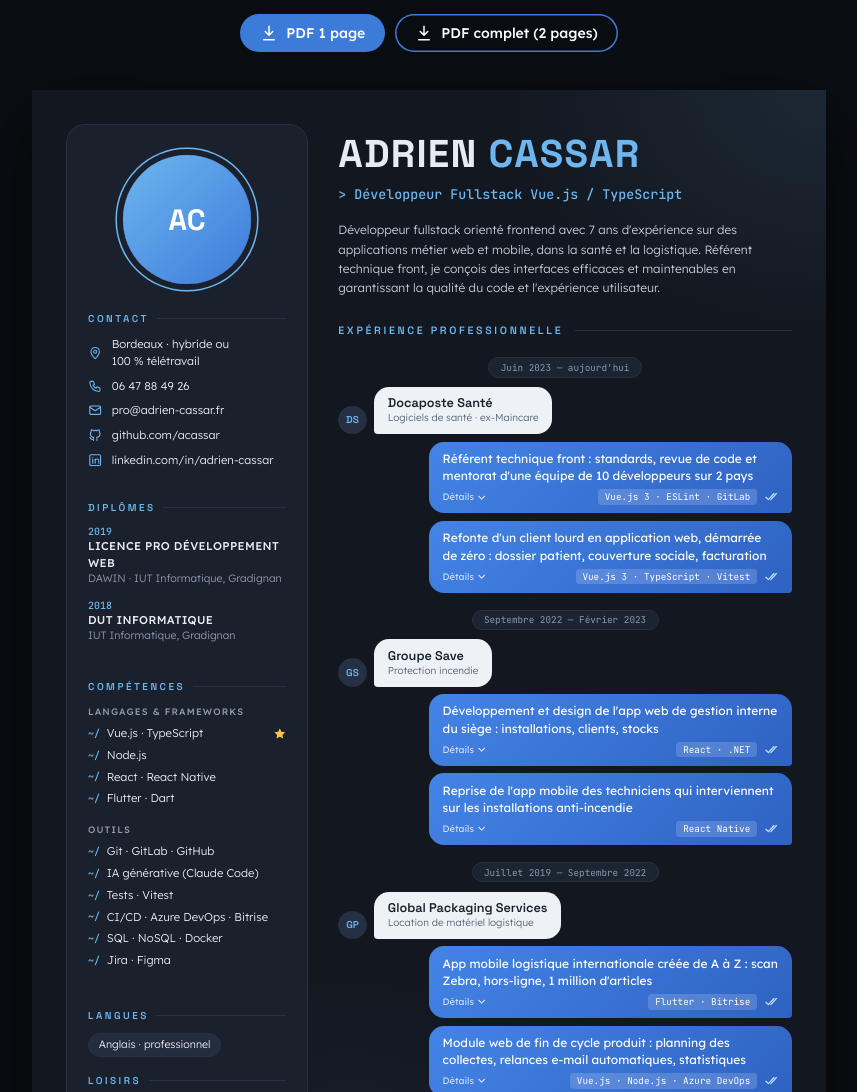
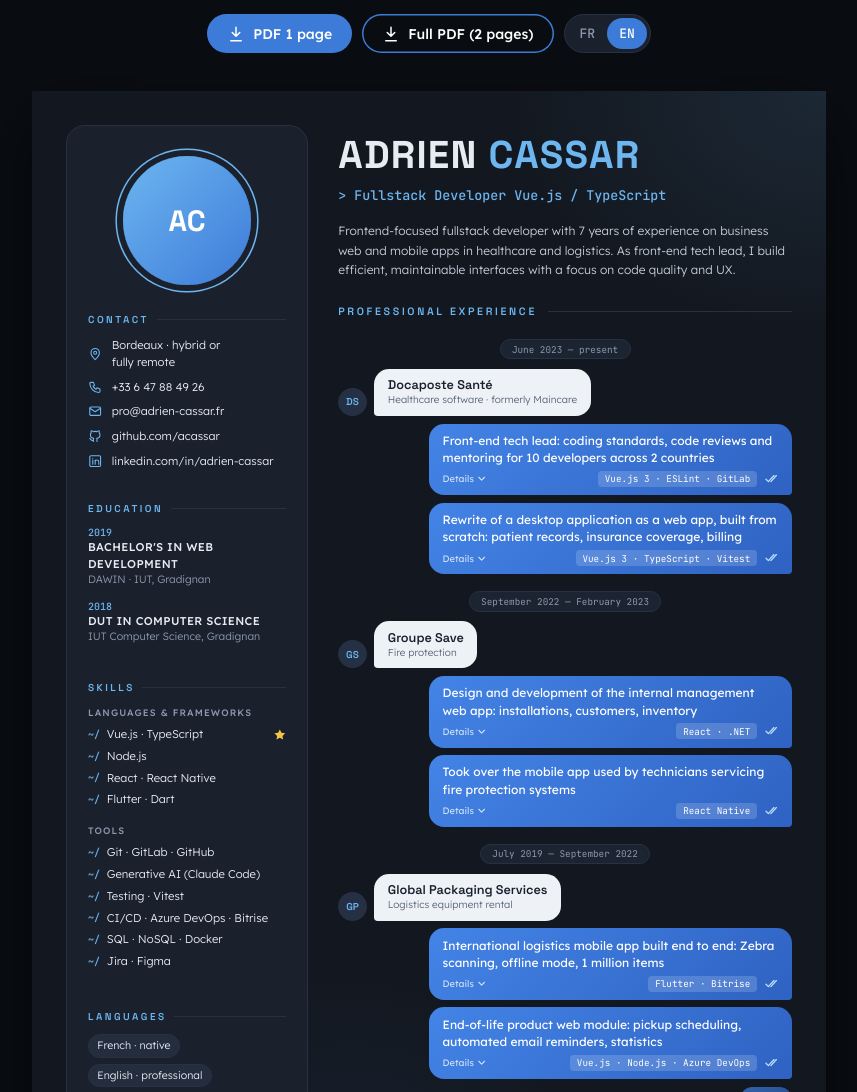
Before and after one commit to acassar/site-cv, a website: page index.html in a window 1280 px wide. Shown: the top 1092 px of the page, without its empty margins (211-1068 px from the left). Drawn offline with Linux system fonts and the light colour scheme.

Commit message:
Add English version with language switch
- Add English content in cv-data.en.js, merged over the French data
- Make render.js re-render on language change, with translated UI labels
- Add FR/EN switch in the toolbar, synced with ?lang= in the URL
- Default to the browser language when no lang is given
- Export French and English PDFs (1 page and complete) with npm run pdf

```diff
--- /dev/null
+++ b/cv-data.en.js
@@ -0,0 +1,159 @@
+window.CV_EN = {
+  role: "Fullstack Developer Vue.js / TypeScript",
+  summary:
+    "Frontend-focused fullstack developer with {years} years of experience on business web and mobile apps in healthcare and logistics. As front-end tech lead, I build efficient, maintainable interfaces with a focus on code quality and UX.",
+
+  contact: [
+    { icon: "pin", label: "Bordeaux · hybrid or fully remote" },
+    { icon: "phone", label: "+33 6 47 88 49 26", href: "tel:+33647884926" },
+    {
+      icon: "mail",
+      label: "pro@adrien-cassar.fr",
+      href: "mailto:pro@adrien-cassar.fr",
+    },
+    {
+      icon: "github",
+      label: "github.com/acassar",
+      href: "https://github.com/acassar",
+    },
+    {
+      icon: "linkedin",
+      label: "linkedin.com/in/adrien-cassar",
+      href: "https://www.linkedin.com/in/adrien-cassar",
+    },
+    {
+      icon: "globe",
+      label: "adrien-cassar.fr",
+      href: "https://adrien-cassar.fr",
+      printOnly: true,
+    },
+  ],
+
+  education: [
+    {
+      year: "2019",
+      degree: "Bachelor's in Web Development",
+      school: "DAWIN · IUT, Gradignan",
+    },
+    {
+      year: "2018",
+      degree: "DUT in Computer Science",
+      school: "IUT Computer Science, Gradignan",
+    },
+  ],
+
+  skills: [
+    {
+      group: "Languages & frameworks",
+      items: [
+        { label: "Vue.js · TypeScript", favorite: true },
+        { label: "Node.js" },
+        { label: "React · React Native" },
+        { label: "Flutter · Dart" },
+      ],
+    },
+    {
+      group: "Tools",
+      items: [
+        { label: "Git · GitLab · GitHub" },
+        { label: "Generative AI (Claude Code)" },
+        { label: "Testing · Vitest" },
+        { label: "CI/CD · Azure DevOps · Bitrise" },
+        { label: "SQL · NoSQL · Docker" },
+        { label: "Jira · Figma" },
+      ],
+    },
+  ],
+
+  languages: ["French · native", "English · professional"],
+  hobbies: ["Climbing", "Skating", "Gaming"],
+
+  experience: [
+    {
+      period: "June 2023 — present",
+      company: "Docaposte Santé",
+      detail: "Healthcare software · formerly Maincare",
+      missions: [
+        {
+          stack: "Vue.js 3 · ESLint · GitLab",
+          text: "Front-end tech lead: coding standards, code reviews and mentoring for 10 developers across 2 countries",
+          details: [
+            "Became front-end lead a few months after the project started",
+            "Wrote the technical documentation and front-end best practices",
+            "Defined merge request approval rules as merge master",
+            "Owned the main features and technical improvements",
+            "Upskilled the team (up to ~10 developers) on the Vue 3 Composition API",
+          ],
+        },
+        {
+          stack: "Vue.js 3 · TypeScript · Vitest",
+          text: "Rewrite of a desktop application as a web app, built from scratch: patient records, insurance coverage, billing",
+          details: [
+            "Bootstrapped the project with Vue 3 (Composition API) and TypeScript, ESLint setup",
+            "Patient record with a summary page of all their information",
+            "Create, edit and view insurance coverage (French social security, supplementary health insurance)",
+            "Billing information management",
+            "Case management: list view, statistics on several key indicators, multi-criteria search",
+            "Unit testing with Vitest",
+          ],
+        },
+      ],
+    },
+    {
+      period: "September 2022 — February 2023",
+      company: "Groupe Save",
+      detail: "Fire protection",
+      missions: [
+        {
+          stack: "React · .NET",
+          text: "Design and development of the internal management web app: installations, customers, inventory",
+          details: [
+            "Internal operations management: installations, customers, inventory",
+            "Used daily by the ~20 head office employees",
+            "Screen design and development, React front end and .NET back end",
+          ],
+        },
+        {
+          stack: "React Native",
+          text: "Took over the mobile app used by technicians servicing fire protection systems",
+          details: [
+            "Took over and evolved an existing React Native app",
+            "Used by all technicians during their on-site interventions",
+          ],
+        },
+      ],
+    },
+    {
+      period: "July 2019 — September 2022",
+      company: "Global Packaging Services",
+      detail: "Logistics equipment rental",
+      missions: [
+        {
+          stack: "Flutter · Bitrise",
+          text: "International logistics mobile app built end to end: Zebra scanning, offline mode, 1 million items",
+          details: [
+            "End-to-end ownership: visual identity, design, development and translations",
+            "R&D on Zebra device scan events",
+            "Movement orders (pickup, delivery) retrieved per production site",
+            "Barcode scanning of products against the matching movement order",
+            "Offline mode with server synchronization",
+            "Internal movements and product status changes",
+            "Large data volume: ~1 million items",
+            "Release on Managed Google Play, device fleet management, CI/CD with Bitrise",
+          ],
+        },
+        {
+          stack: "Vue.js · Node.js · Azure DevOps",
+          text: "End-of-life product web module: pickup scheduling, automated email reminders, statistics",
+          details: [
+            "Management of product end of life and pickup from end customers",
+            "Inventory declarations: email and signature templates, automated sending at a configurable frequency",
+            "Statistics and tracking of responses to inventory requests",
+            "Weekly pickup calendar: creation, status filters, confirmation",
+            "CI/CD with Azure DevOps",
+          ],
+        },
+      ],
+    },
+  ],
+};
--- a/index.html
+++ b/index.html
@@ -26,18 +26,23 @@
   <div class="toolbar">
     <button class="btn" id="print-btn" type="button">
       <svg viewBox="0 0 24 24" aria-hidden="true"><path d="M12 3v12m0 0-5-5m5 5 5-5M5 21h14" fill="none" stroke="currentColor" stroke-width="2" stroke-linecap="round" stroke-linejoin="round"/></svg>
-      PDF 1 page
+      <span>PDF 1 page</span>
     </button>
     <button class="btn btn-ghost" id="print-full-btn" type="button">
       <svg viewBox="0 0 24 24" aria-hidden="true"><path d="M12 3v12m0 0-5-5m5 5 5-5M5 21h14" fill="none" stroke="currentColor" stroke-width="2" stroke-linecap="round" stroke-linejoin="round"/></svg>
-      PDF complet (2 pages)
+      <span>PDF complet (2 pages)</span>
     </button>
+    <div class="lang-switch" role="group" aria-label="Langue / Language">
+      <button type="button" data-lang="fr" lang="fr">FR</button>
+      <button type="button" data-lang="en" lang="en">EN</button>
+    </div>
   </div>
 
   <main class="page" id="cv"></main>
   <section class="page details-page" id="cv-details" aria-label="Réalisations en détail"></section>
 
   <script src="cv-data.js"></script>
+  <script src="cv-data.en.js"></script>
   <script src="render.js"></script>
 </body>
 </html>
--- a/render.js
+++ b/render.js
@@ -1,5 +1,16 @@
 (function () {
-  const cv = window.CV;
+  const labels = {
+    fr: {
+      contact: "Contact", education: "Diplômes", skills: "Compétences", languages: "Langues", hobbies: "Loisirs",
+      experience: "Expérience professionnelle", more: "Détails", detailsTitle: "Réalisations en détail",
+      detailsAria: "Réalisations en détail", pdf: "PDF 1 page", pdfFull: "PDF complet (2 pages)", doc: "CV",
+    },
+    en: {
+      contact: "Contact", education: "Education", skills: "Skills", languages: "Languages", hobbies: "Hobbies",
+      experience: "Professional experience", more: "Details", detailsTitle: "Detailed achievements",
+      detailsAria: "Detailed achievements", pdf: "PDF 1 page", pdfFull: "Full PDF (2 pages)", doc: "Resume",
+    },
+  };
 
   const esc = (s) =>
     String(s).replace(/[&<>"']/g, (c) => ({ "&": "&amp;", "<": "&lt;", ">": "&gt;", '"': "&quot;", "'": "&#39;" })[c]);
@@ -26,9 +37,12 @@
     const now = new Date();
     return Math.floor((now.getFullYear() * 12 + now.getMonth() + 1 - (y * 12 + m)) / 12);
   };
+  function render(lang) {
+    const cv = Object.assign({}, window.CV, lang === "en" ? window.CV_EN : {});
+    const t = labels[lang];
     const summary = cv.summary.replace("{years}", yearsSince(cv.careerStart));
 
-  const sideTitle = (t) => `<h3 class="side-title">${esc(t)}</h3>`;
+    const sideTitle = (title) => `<h3 class="side-title">${esc(title)}</h3>`;
 
     const sidebar = `
       <aside class="sidebar">
@@ -38,14 +52,14 @@
         </div>
 
         <section>
-        ${sideTitle("Contact")}
+          ${sideTitle(t.contact)}
           <ul class="contact">
             ${cv.contact.map((c) => `<li${c.printOnly ? ' class="print-only"' : ""}>${icon(c.icon)}${c.href ? `<a href="${esc(c.href)}">${esc(c.label)}</a>` : `<span>${esc(c.label)}</span>`}</li>`).join("")}
           </ul>
         </section>
 
         <section>
-        ${sideTitle("Diplômes")}
+          ${sideTitle(t.education)}
           <ul class="edu">
             ${cv.education
               .map(
@@ -60,7 +74,7 @@
         </section>
 
         <section class="skills">
-        ${sideTitle("Compétences")}
+          ${sideTitle(t.skills)}
           ${cv.skills
             .map(
               (g) => `<h4>${esc(g.group)}</h4>
@@ -78,9 +92,9 @@
         </section>
 
         <section class="side-bottom">
-        ${sideTitle("Langues")}
+          ${sideTitle(t.languages)}
           <div class="tags">${cv.languages.map((l) => `<span class="tag">${esc(l)}</span>`).join("")}</div>
-        ${sideTitle("Loisirs")}
+          ${sideTitle(t.hobbies)}
           <div class="tags">${cv.hobbies.map((h) => `<span class="tag">${esc(h)}</span>`).join("")}</div>
         </section>
       </aside>`;
@@ -104,7 +118,7 @@
       const body = `<p>${esc(m.text)}</p>
         <div class="meta">${
           m.details
-          ? '<span class="more-hint">Détails<svg class="chevron" viewBox="0 0 24 24" aria-hidden="true"><path d="m6 9 6 6 6-6"/></svg></span>'
+            ? `<span class="more-hint">${esc(t.more)}<svg class="chevron" viewBox="0 0 24 24" aria-hidden="true"><path d="m6 9 6 6 6-6"/></svg></span>`
             : ""
         }<span class="stack">${esc(m.stack)}</span><svg class="ticks" viewBox="0 0 22 16" aria-hidden="true"><path d="m1.5 8.5 4 4 9-10m-5 10 9-10"/></svg></div>`;
       return `<div class="msg out">${
@@ -139,7 +153,7 @@
       <header class="details-header">
         <div>
           <h2>${esc(cv.firstName)} <span>${esc(cv.lastName)}</span></h2>
-        <p>&gt; Réalisations en détail</p>
+          <p>&gt; ${esc(t.detailsTitle)}</p>
         </div>
         <span class="page-num">2/2</span>
       </header>
@@ -153,7 +167,7 @@
           <p class="summary">${esc(summary)}</p>
         </header>
 
-      <h2 class="section-title">Expérience professionnelle</h2>
+        <h2 class="section-title">${esc(t.experience)}</h2>
         <div class="chat">
           ${cv.experience.map(thread).join("")}
           <div class="msg out typing" aria-hidden="true"><div class="bubble"><i></i><i></i><i></i></div></div>
@@ -161,12 +175,32 @@
       </div>`;
 
     document.getElementById("cv").innerHTML = main + sidebar;
-  document.getElementById("cv-details").innerHTML = detailsPage;
+    const details = document.getElementById("cv-details");
+    details.innerHTML = detailsPage;
+    details.setAttribute("aria-label", t.detailsAria);
+
+    document.documentElement.lang = lang;
+    document.title = `${cv.firstName} ${cv.lastName} — ${t.doc}`;
+    document.querySelector("#print-btn span").textContent = t.pdf;
+    document.querySelector("#print-full-btn span").textContent = t.pdfFull;
+    document.querySelectorAll(".lang-switch button").forEach((b) => b.setAttribute("aria-pressed", b.dataset.lang === lang));
+  }
 
   const params = new URLSearchParams(location.search);
+  const browserLang = (navigator.language || "fr").toLowerCase().startsWith("fr") ? "fr" : "en";
+  render(labels[params.get("lang")] ? params.get("lang") : browserLang);
   if (params.has("og")) document.body.classList.add("og");
   if (params.has("complet")) document.body.classList.add("complete");
-  document.title = `${cv.firstName} ${cv.lastName} — CV`;
+
+  document.querySelectorAll(".lang-switch button").forEach((b) =>
+    b.addEventListener("click", () => {
+      render(b.dataset.lang);
+      params.set("lang", b.dataset.lang);
+      try {
+        history.replaceState(null, "", `?${params}`);
+      } catch (e) {}
+    })
+  );
 
   const print = (complete) => {
     document.body.classList.toggle("complete", complete);
--- a/styles.css
+++ b/styles.css
@@ -46,6 +46,13 @@
 .btn:hover { background: #4b8bee; }
 .btn-ghost { background: transparent; box-shadow: inset 0 0 0 1.5px var(--accent-strong); }
 .btn-ghost:hover { background: rgba(61, 123, 217, .2); }
+.lang-switch { display: inline-flex; padding: 3px; border-radius: 999px; background: var(--panel); border: 1px solid var(--line); }
+.lang-switch button {
+  font: 500 13px var(--mono); color: var(--muted);
+  background: none; border: 0; border-radius: 999px; padding: 7px 12px; cursor: pointer;
+}
+.lang-switch button:hover { color: var(--text); }
+.lang-switch button[aria-pressed="true"] { background: var(--accent-strong); color: #fff; }
 .btn svg { width: 18px; height: 18px; }
 
 /* ---------- Feuille A4 ---------- */
@@ -119,7 +126,7 @@
 .side-bottom .tags:last-child { margin-bottom: 0; }
 .tags { display: flex; flex-wrap: wrap; gap: 1.6mm; }
 .tag {
-  padding: .8mm 2.6mm;
+  padding: .8mm 2.2mm;
   border-radius: 999px;
   background: #242d3e; border: 1px solid var(--line);
   font-size: 8pt;
```
Also changed, not shown: export-pdf.mjs (+13 -9 lines). Lines whose indentation alone changed are shown as unchanged.
